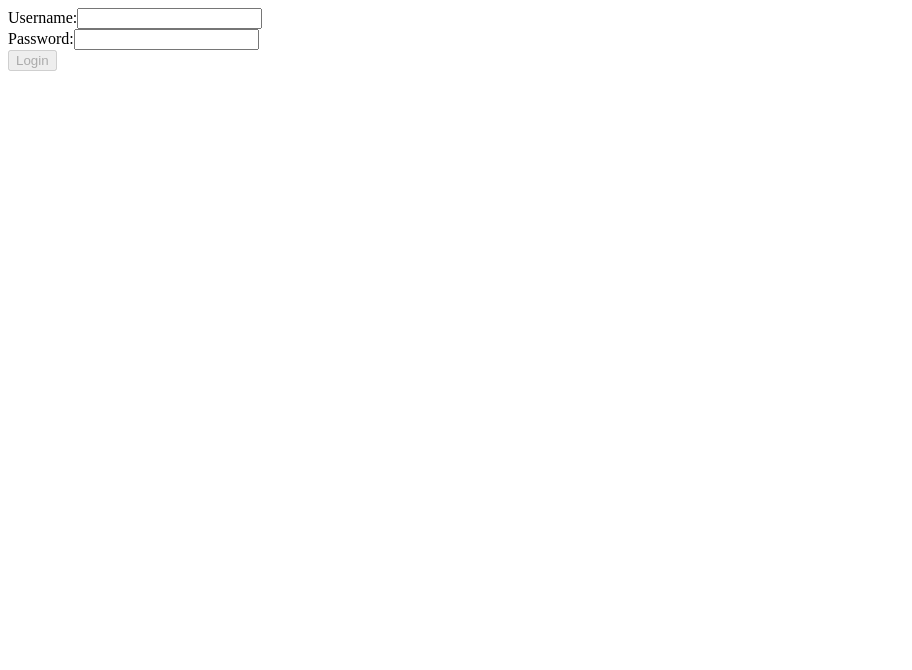
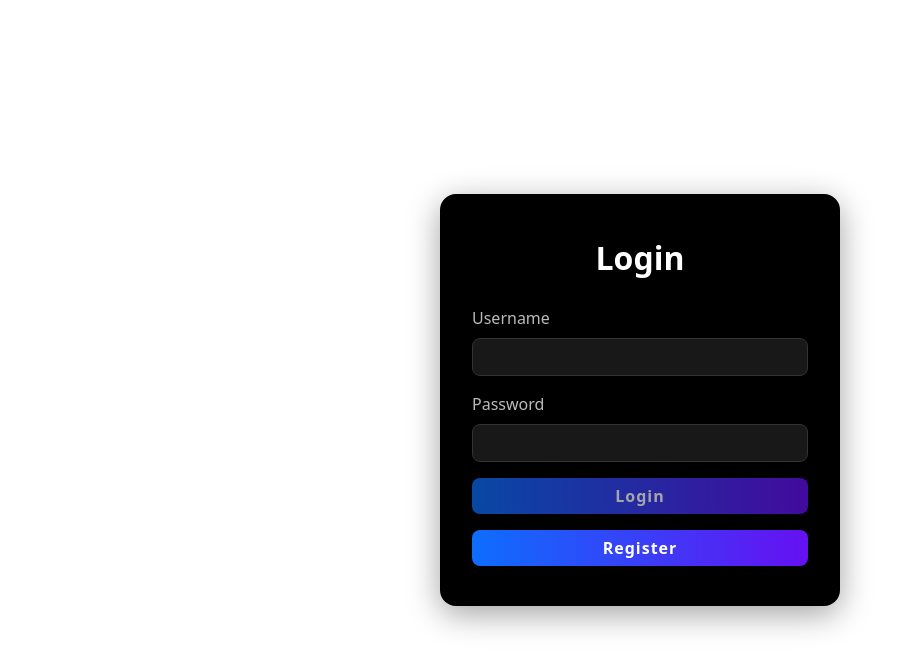
Before and after one commit to Manjunath-naik-ai/NewRepoPublic, an Angular app in the folder LearnZone/LearnMoreApp/: page / in a window 1280 px wide. Shown: the top 670 px of the page, without its empty margins (0-912 px from the left). Built offline with nearby package versions, Linux system fonts and the light colour scheme.

Commit message:
BOOTSTARP ADDED

```diff
--- a/LearnZone/LearnMoreApp/src/app/login/login.css
+++ b/LearnZone/LearnMoreApp/src/app/login/login.css
@@ -0,0 +1,64 @@
+/* login.css */
+
+/* Use Bootstrap utility classes for layout and spacing */
+.login-container {
+  min-height: 100vh;
+  display: flex;
+  align-items: center;
+  justify-content: center;
+  background:white;
+}
+
+.login-card {
+  background:black;
+  color: #fff;
+  border-radius: 1rem;
+  box-shadow: 0 8px 32px 0 rgba(0,0,0,0.37);
+  padding: 2.5rem 2rem;
+  width: 100%;
+  max-width: 400px;
+}
+
+  .login-card .form-label {
+    color: #bbb;
+  }
+
+  .login-card .form-control {
+    background: #181818;
+    color: #fff;
+    border: 1px solid #333;
+    border-radius: 0.5rem;
+  }
+
+    .login-card .form-control:focus {
+      background: #222;
+      color: #fff;
+      border-color: #0d6efd;
+      box-shadow: 0 0 0 0.2rem rgba(13,110,253,.25);
+    }
+
+  .login-card .btn-primary {
+    background: linear-gradient(90deg, #0d6efd 0%, #6610f2 100%);
+    border: none;
+    border-radius: 0.5rem;
+    font-weight: 600;
+    letter-spacing: 1px;
+    transition: background 0.3s;
+  }
+
+    .login-card .btn-primary:hover {
+      background: linear-gradient(90deg, #6610f2 0%, #0d6efd 100%);
+    }
+
+  .login-card .form-text,
+  .login-card .invalid-feedback {
+    color: #ff7675;
+  }
+
+  .login-card .form-title {
+    font-size: 2rem;
+    font-weight: bold;
+    margin-bottom: 1.5rem;
+    text-align: center;
+    color: #fff;
+  }
--- a/LearnZone/LearnMoreApp/src/app/login/login.html
+++ b/LearnZone/LearnMoreApp/src/app/login/login.html
@@ -1,30 +1,37 @@
+<div class="login-container">
+  <div class="login-card">
+    <div class="form-title">Login</div>
     <form #loginForm="ngForm" (ngSubmit)="SubmitLogin(loginForm)">
-  <div>
-    <label for="username">Username:</label>
+      <div class="mb-3">
+        <label for="username" class="form-label">Username</label>
         <input type="text"
                id="username"
                name="username"
                ngModel
                required
+               class="form-control"
                #username="ngModel" />
-    <div *ngIf="username.invalid && username.touched" style="color: red;">
+        <div *ngIf="username.invalid && username.touched" class="invalid-feedback d-block">
           Username is required.
         </div>
       </div>
-
-  <div>
-    <label for="password">Password:</label>
+      <div class="mb-3">
+        <label for="password" class="form-label">Password</label>
         <input type="password"
                id="password"
                name="password"
                ngModel
                required
                minlength="6"
+               class="form-control"
                #password="ngModel" />
-    <div *ngIf="password.invalid && password.touched" style="color: red;">
+        <div *ngIf="password.invalid && password.touched" class="invalid-feedback d-block">
           Password is required (min 6 characters).
         </div>
       </div>
+      <button type="submit" class="btn btn-primary w-100" [disabled]="loginForm.invalid">Login</button>
 
-  <button type="submit" [disabled]="loginForm.invalid">Login</button>
     </form>
+    <button type="button" class="btn btn-primary w-100">Register</button>
+  </div>
+</div>
--- a/LearnZone/LearnMoreApp/src/app/services/lzservice.ts
+++ b/LearnZone/LearnMoreApp/src/app/services/lzservice.ts
@@ -14,7 +14,7 @@ export class Lzservice {
     const params = new HttpParams()
       .set('username', username)
       .set('password', password);
-
+    console.log('Login called with params:', params.toString());
     return this.http.get('https://localhost:7158/api/LearnMoreServices/Login', { params }).pipe(catchError(this.handleError)
       );
 
--- a/LearnZone/LearnMoreApp/src/index.html
+++ b/LearnZone/LearnMoreApp/src/index.html
@@ -1,3 +1,8 @@
+<head>
+  <link href="https://cdn.jsdelivr.net/npm/bootstrap@5.3.3/dist/css/bootstrap.min.css" rel="stylesheet">
+
+</head>
+
 <body>
  <app-root></app-root>
 
```
Lines whose indentation alone changed are shown as unchanged.
